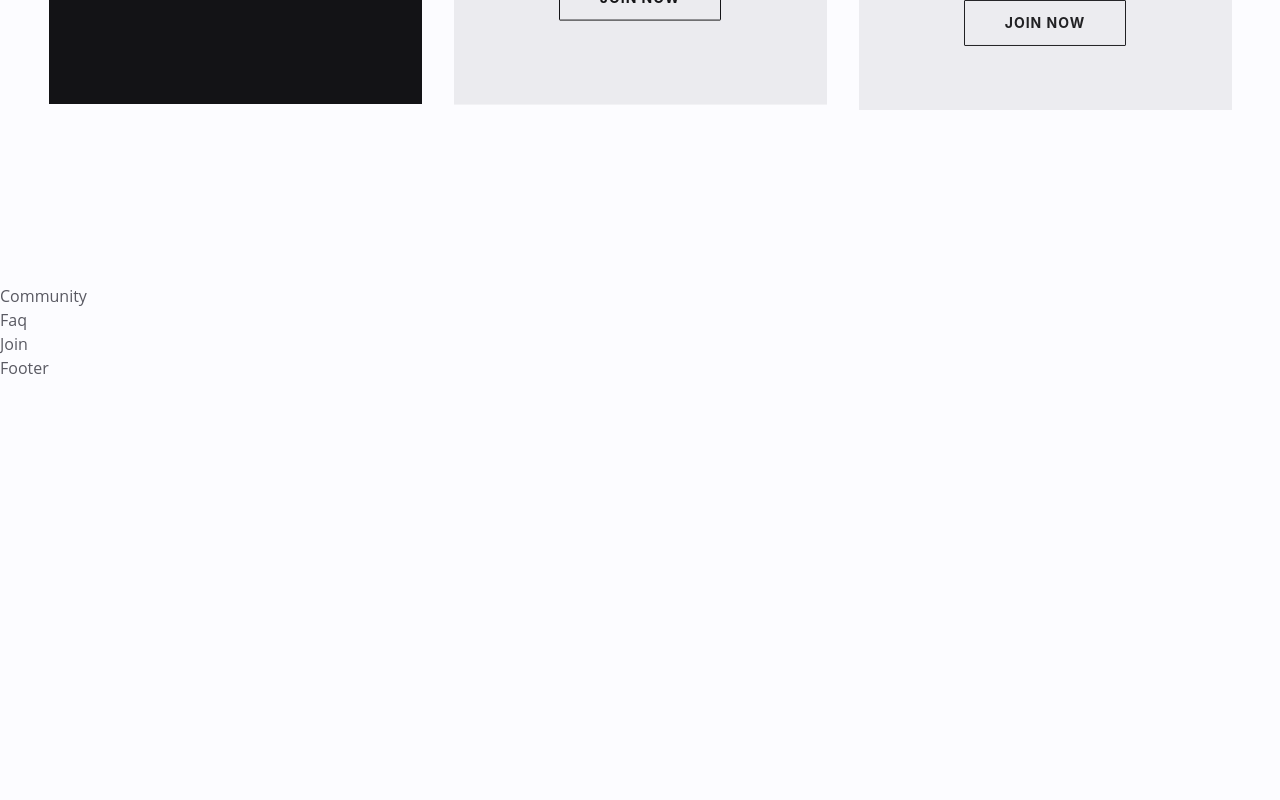
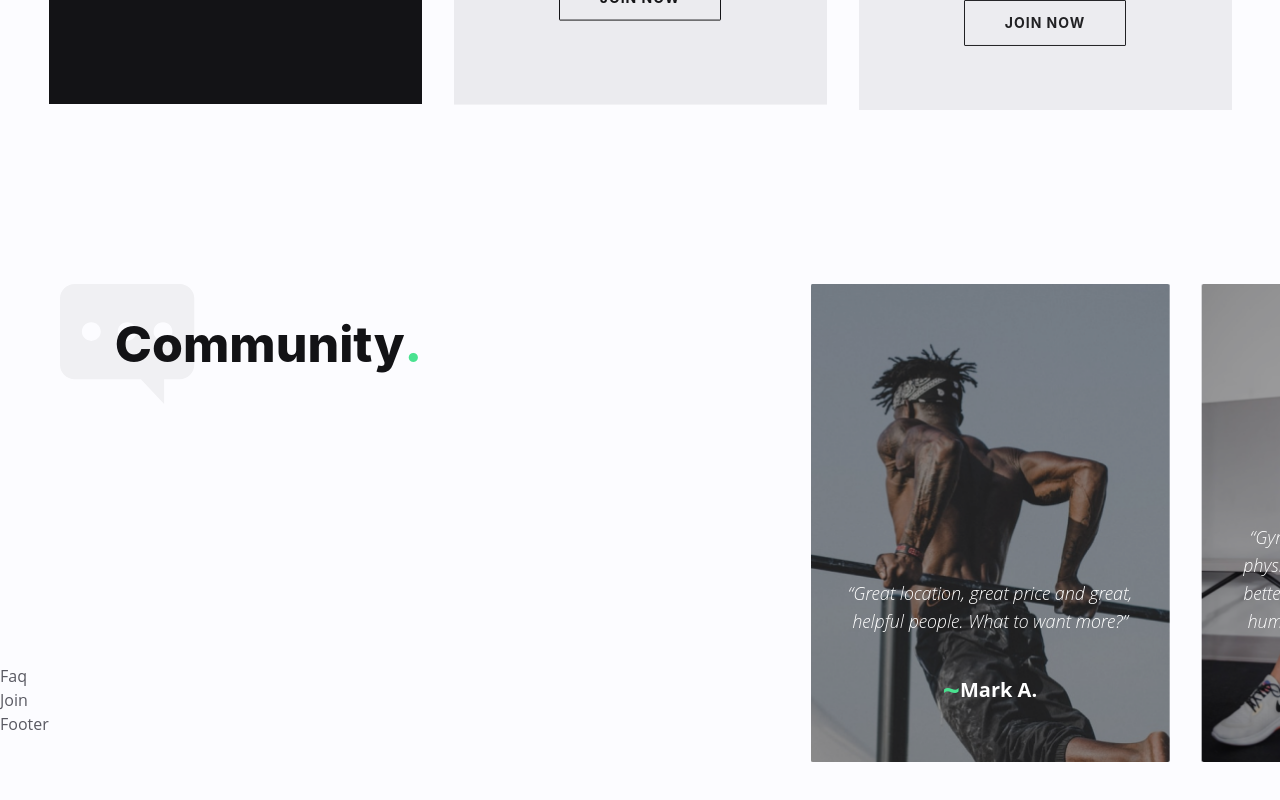
Before and after one commit to fourgods7/Gymme, a React (Vite) app: page / in a window 1280 px wide. Shown: the part 2726-3526 px from the top of the page. Built offline with nearby package versions, Linux system fonts and the light colour scheme.

Commit message:
community done.

```diff
--- a/src/components/Community.jsx
+++ b/src/components/Community.jsx
@@ -1,7 +1,36 @@
 import React from 'react';
 
+import { community } from '../data';
+
+import CommunitySlider from '../components/CommunitySlider';
+
 const Community = () => {
-  return <div>Community</div>;
+  const { icon, title, testimonials } = community;
+
+  return (<section className='section relative'>
+    <div className="container mx-auto">
+      <div className="flex">
+        {/*sec tit  */}
+        <div className='section-title-group max-w-[240px] px-4 lg:px-0 lg:ml-0 mx-auto'
+          data-aos='fade-up'
+          data-aos-offset='200'
+          data-aos-delay='200'
+        >
+          <img src={icon} alt="" />
+          <h2 className='h2 section-title'>{title} <span className='text-primary-200'>.</span></h2>
+        </div>
+        {/* slider */}
+        <div className='absolute -right-[375px] lg:-right-[280px] w-[1140px] top-48 lg:top-0'
+          data-aos='fade-left'
+          data-aos-offset='200'
+          data-aos-delay='300'
+        >
+          <CommunitySlider testimonials={testimonials} />
+        </div>
+      </div>
+    </div>
+  </section>
+  );
 };
 
 export default Community;
--- a/src/components/CommunitySlider.jsx
+++ b/src/components/CommunitySlider.jsx
@@ -1,7 +1,34 @@
 import React from 'react';
 
-const CommunitySlider = () => {
-  return <div>CommunitySlider</div>;
+import { Swiper, SwiperSlide } from 'swiper/react';
+
+import 'swiper/css';
+import 'swiper/css/navigation';
+
+const CommunitySlider = ({ testimonials }) => {
+
+  return <Swiper slidesPerView={3} spaceBetween={32} centeredSlides={'auto'} grabCursor={true} modules={[]}>
+    {testimonials.map((testimonial , idx) => {
+
+      const { image, name, message } = testimonial;
+      return <SwiperSlide key={idx}>
+        <div className='relative'>
+          {/* image */}
+          <div>
+            <img src={image} alt="" />
+          </div>
+          {/* messages & name*/}
+          <div className='absolute bottom-[30px] text-white p-[20px] text-center'>
+            <div className='mb-8 italic text-lg font-light'>{message}</div>
+            <div className='flex items-center justify-center pap-x-[3px]'>
+              <span className='text-[30px] text-primary-200 font-bold'>~</span>
+              <div className='text-[20px] font-bold'>{name}</div>
+            </div>
+          </div>
+        </div>
+      </SwiperSlide>
+    })}
+  </Swiper>;
 };
 
 export default CommunitySlider;
--- a/src/components/PlanList.jsx
+++ b/src/components/PlanList.jsx
@@ -26,7 +26,7 @@ const PlanList = ({ plans }) => {
               {/* price */}
               <div className='text-[40px] lg:text-[50px] font-primary font-extrabold text-center flex flex-col items-center justify-center'>
                 <div className='leading-none'>
-                      <span className='text-[38px] font-extrabold'>$</span>
+                      <span className='text-[32px] font-extrabold'>₦</span>
                       <span className='tracking-[0.1px]'>{price}</span>
                 </div>
                 <span className='text-sm font-medium'>/month</span>
```
